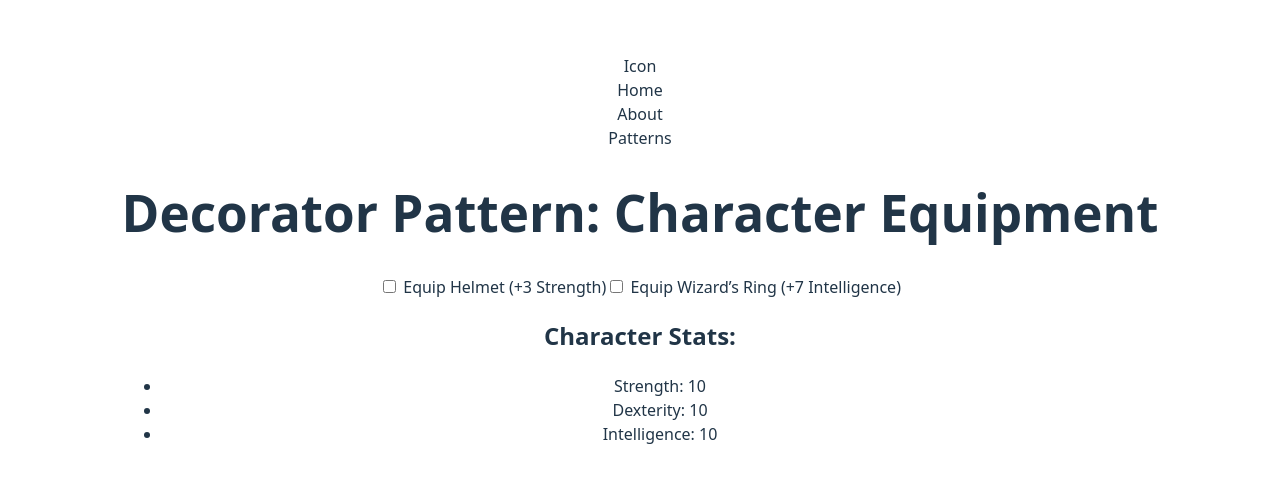
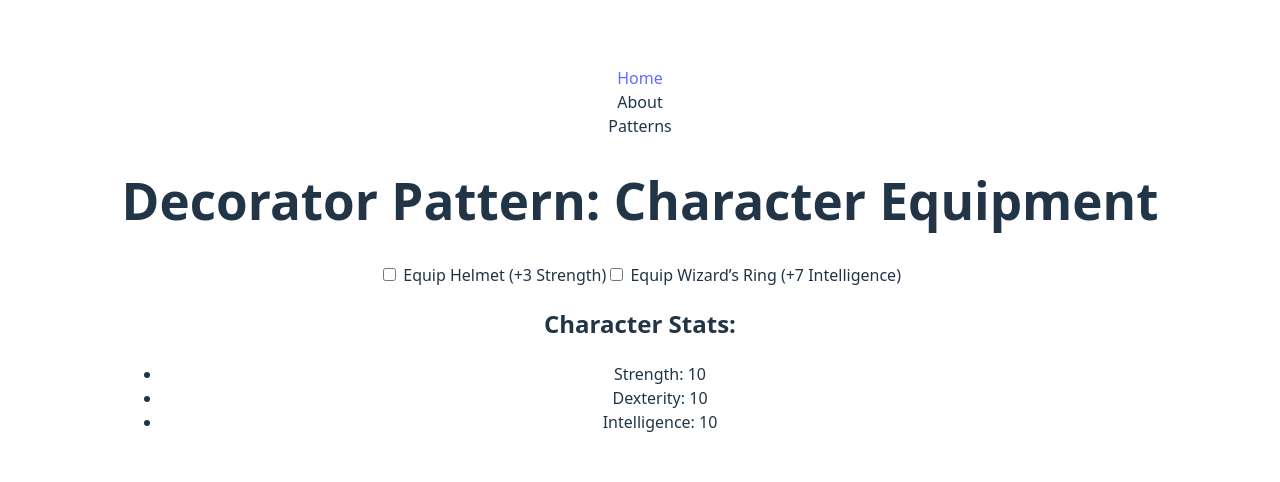
Before and after one commit to Lsmith2895/typescript-design-patterns, a React (Vite) app in the folder typescript-design-petterns/: page /decorator-pattern in a window 1280 px wide. Shown: the part 142-624 px from the top of the page. Built offline with nearby package versions, Linux system fonts and the light colour scheme.

Commit message:
get linking working

```diff
--- a/typescript-design-petterns/src/NavBar.tsx
+++ b/typescript-design-petterns/src/NavBar.tsx
@@ -1,10 +1,13 @@
+import { Link } from "react-router-dom"
+
 function NavBar() {
     return (
         // things we need on the nav bar:
         // Logo Icon, home, about, patterns as a drop down?
         <nav>
-            <div> Icon </div>
-            <div> Home </div>
+            <Link to="/" >
+                Home
+            </Link>
             <div> About </div>
             {/* patterns will be its own component eventually just need to stub out the navbar for now */}
             <div> Patterns </div>
```
